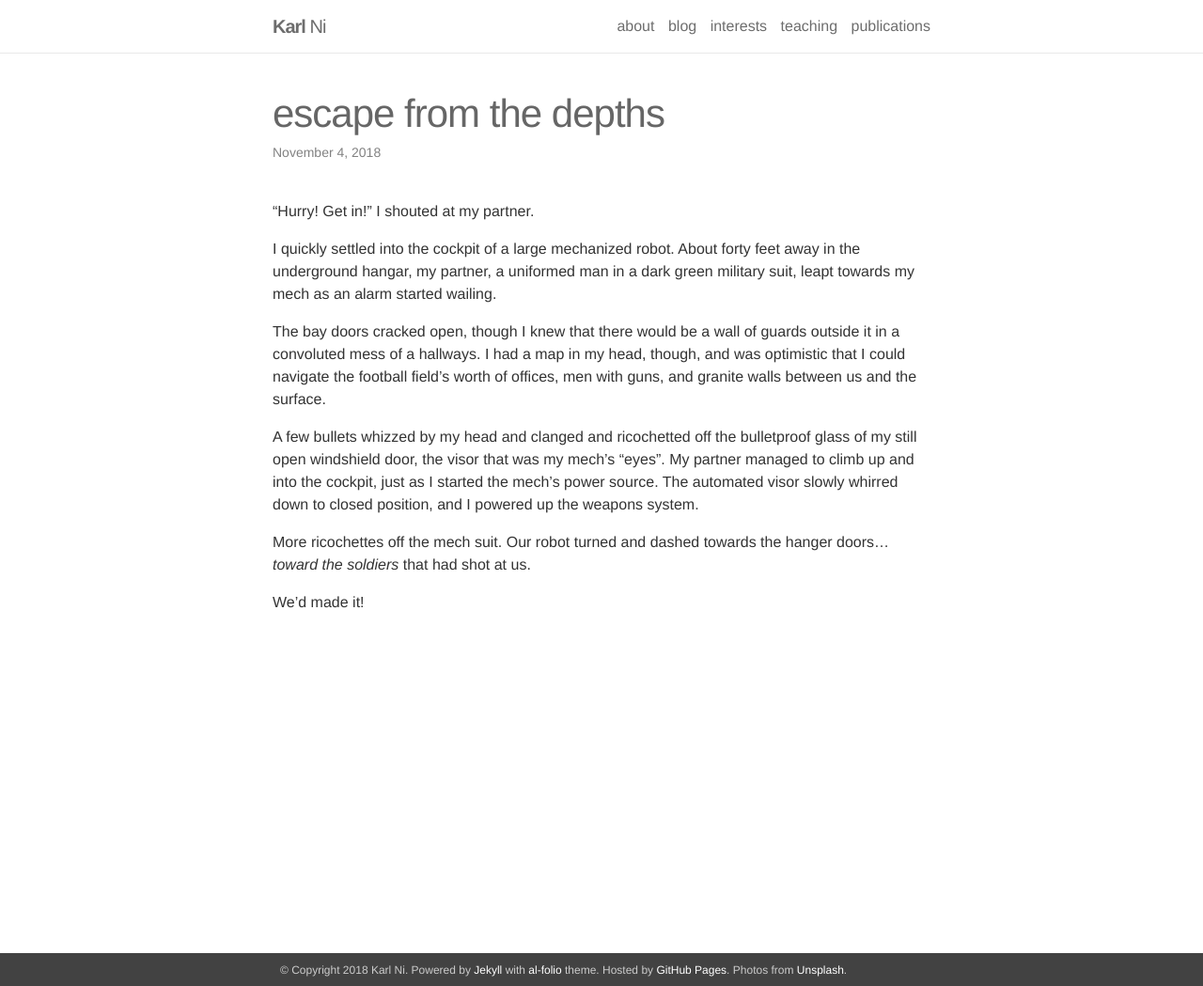
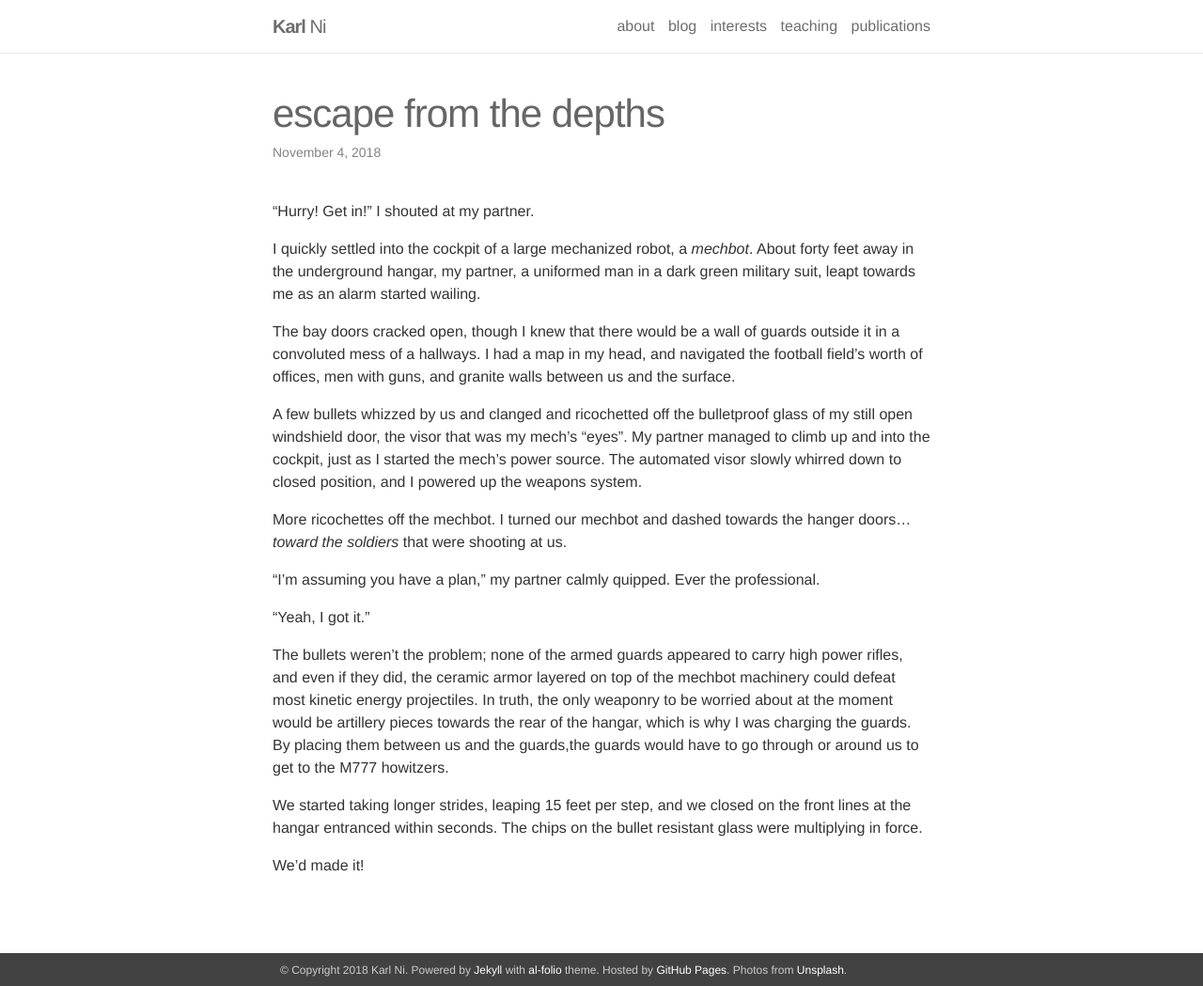
Before and after one commit to karllab41/site, a Jekyll site: the page built from _stories/2018-11-10-Dream-Recall.md, in a window 1280 px wide and 1049 px high. Shown: the whole window at 94% size. Built offline with Jekyll 4.4.1, drawn with Linux system fonts in a browser that asks for light colours; nearby versions of some CDN libraries.

Commit message:
Edited the story a little bit.

```diff
--- a/_stories/2018-11-10-Dream-Recall.md
+++ b/_stories/2018-11-10-Dream-Recall.md
@@ -11,13 +11,23 @@ date: 2018-11-04
 
 "Hurry! Get in!" I shouted at my partner.
 
-I quickly settled into the cockpit of a large mechanized robot. About forty feet away in the underground hangar, my partner, a uniformed man in a dark green military suit, leapt towards my mech as an alarm started wailing.
+I quickly settled into the cockpit of a large mechanized robot, a *mechbot*. About forty feet away in the underground hangar, my partner, a uniformed man in a dark green military suit, leapt towards me as an alarm started wailing.
 
-The bay doors cracked open, though I knew that there would be a wall of guards outside it in a convoluted mess of a hallways. I had a map in my head, though, and was optimistic that I could navigate the football field's worth of offices, men with guns, and granite walls between us and the surface.
+The bay doors cracked open, though I knew that there would be a wall of guards outside it in a convoluted mess of a hallways. I had a map in my head, and navigated the football field's worth of offices, men with guns, and granite walls between us and the surface.
 
-A few bullets whizzed by my head and clanged and ricochetted off the bulletproof glass of my still open windshield door, the visor that was my mech's "eyes". My partner managed to climb up and into the cockpit, just as I started the mech's power source. The automated visor slowly whirred down to closed position, and I powered up the weapons system.
+A few bullets whizzed by us and clanged and ricochetted off the bulletproof glass of my still open windshield door, the visor that was my mech's "eyes". My partner managed to climb up and into the cockpit, just as I started the mech's power source. The automated visor slowly whirred down to closed position, and I powered up the weapons system.
 
-More ricochettes off the mech suit. Our robot turned and dashed towards the hanger doors...*toward the soldiers* that had shot at us.
+More ricochettes off the mechbot. I turned our mechbot and dashed towards the hanger doors...*toward the soldiers* that were shooting at us.
+
+"I'm assuming you have a plan," my partner calmly quipped. Ever the professional.
+
+"Yeah, I got it."
+
+The bullets weren't the problem; none of the armed guards appeared to carry high power rifles, and even if they did, the ceramic armor layered on top of the mechbot machinery could defeat most kinetic energy projectiles. In truth, the only weaponry to be worried about at the moment would be artillery pieces towards the rear of the hangar, which is why I was charging the guards. By placing them between us and the guards,the guards would have to go through or around us to get to the M777 howitzers.
+
+We started taking longer strides, leaping 15 feet per step, and we closed on the front lines at the hangar entranced within seconds. The chips on the bullet resistant glass were multiplying in force.
+
+
 
 
 We'd made it!
```
